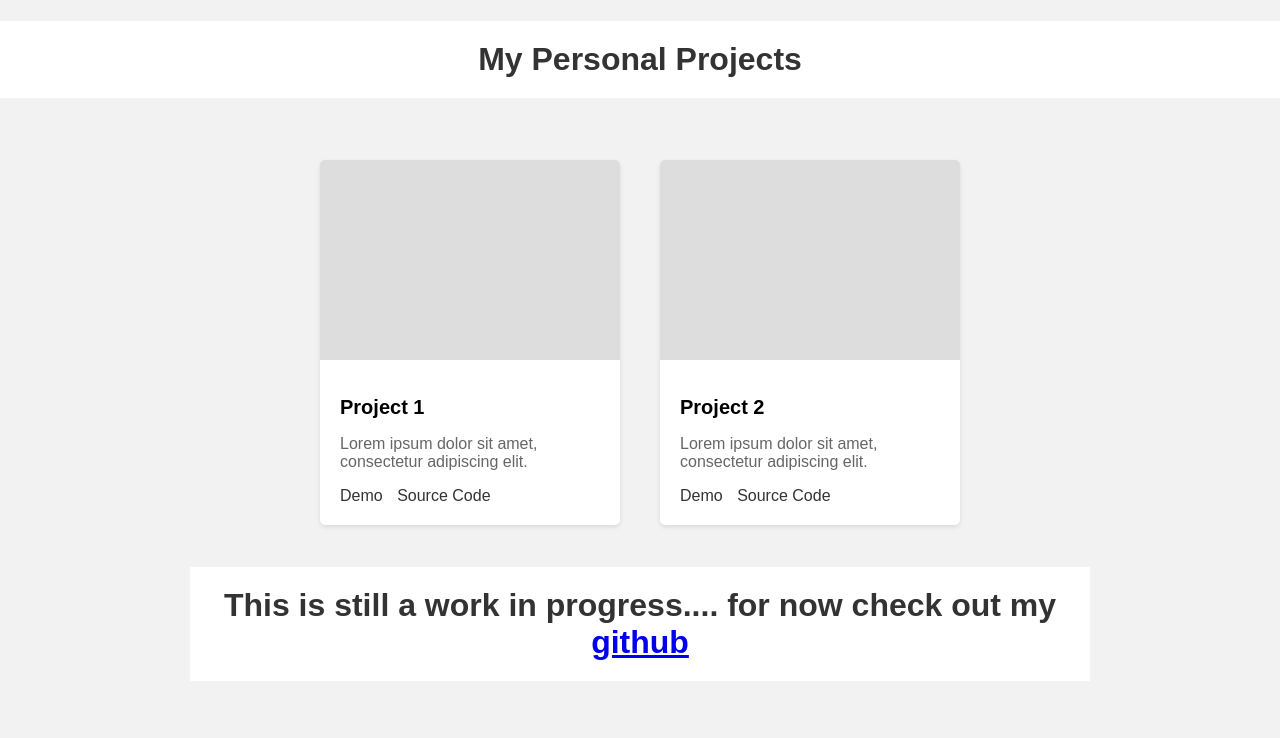
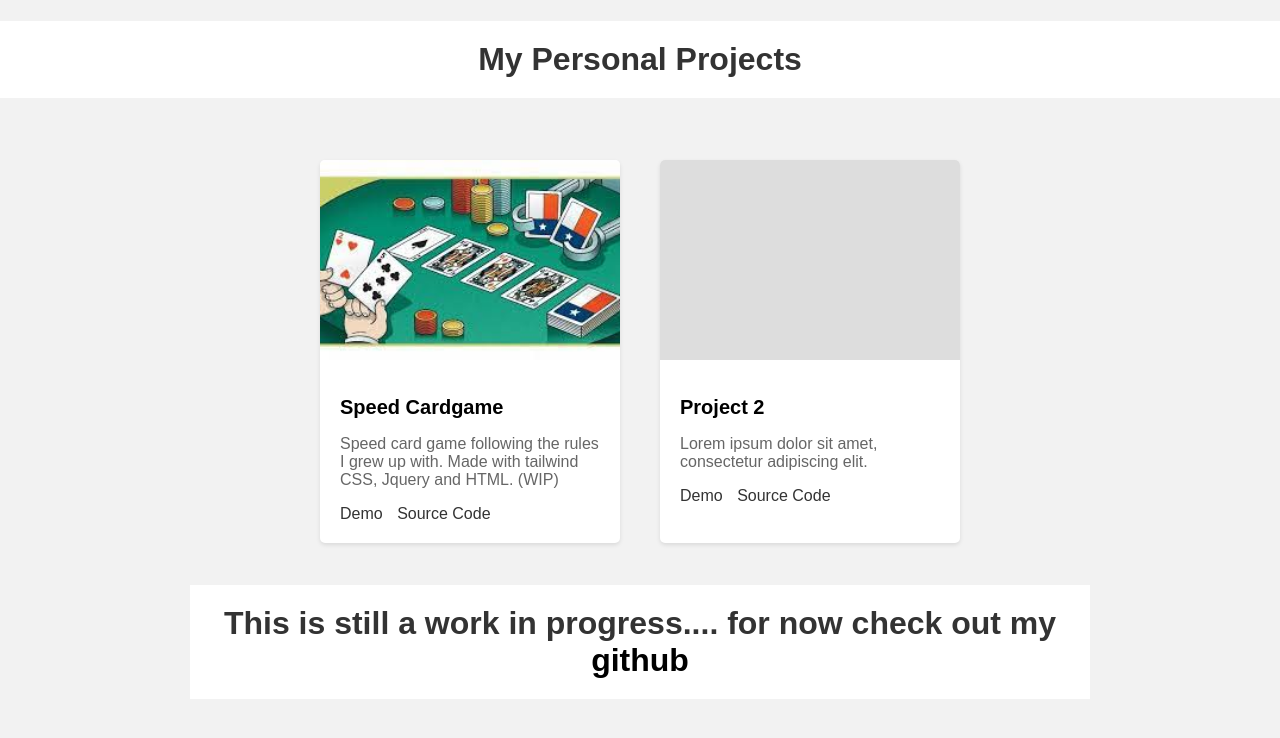
Before and after one commit to joshshipton/personal_website, a plain HTML site: page projects.html in a window 1280 px wide. Drawn offline with Linux system fonts and the light colour scheme.

Commit message:
bidda dis bidda dat

```diff
--- /dev/null
+++ b/css/projects.css
@@ -0,0 +1,103 @@
+body {
+    background-color: #f2f2f2;
+    font-family: Arial, sans-serif;
+    margin: 0;
+    padding: 0;
+}
+
+h1 {
+    color: #333;
+    text-align: center;
+    padding: 20px;
+    background-color: #fff;
+}
+
+.projects-container {
+    max-width: 900px;
+    margin: 0 auto;
+    padding: 20px;
+    display: flex;
+    flex-wrap: wrap;
+    justify-content: center;
+}
+
+.project {
+    width: 300px;
+    margin: 20px;
+    background-color: #fff;
+    border-radius: 5px;
+    box-shadow: 0 2px 4px rgba(0, 0, 0, 0.1);
+    transition: transform 0.3s;
+}
+
+.project:hover {
+    transform: translateY(-5px);
+}
+
+.project-image {
+    width: 100%;
+    height: 200px;
+    background-color: #ddd;
+    background-position: center;
+    background-size: cover;
+    border-top-left-radius: 5px;
+    border-top-right-radius: 5px;
+}
+
+.project-details {
+    padding: 20px;
+}
+
+.project-title {
+    font-size: 20px;
+    font-weight: bold;
+    margin-bottom: 10px;
+}
+
+.project-description {
+    color: #666;
+}
+
+.project-links {
+    margin-top: 10px;
+}
+
+.project-links a {
+    display: inline-block;
+    margin-right: 10px;
+    color: #333;
+    text-decoration: none;
+    transition: color 0.3s;
+}
+
+.project-links a:hover {
+    color: #000;
+}
+
+a {
+    color: black;
+    text-decoration: none;
+    position: relative;
+    display: inline-block;
+    transition: all 0.3s ease;
+  }
+
+  a::after {
+    content: "";
+    position: absolute;
+    width: 100%;
+    height: 2px;
+    bottom: -3px;
+    left: 0;
+    background-color: #337ab7;
+    transform: scaleX(0);
+    transition: transform 0.3s ease;
+  }
+
+  a:hover {
+    color: #ff5e3a;
+  }
+
+  a:hover::after {
+    transform: scaleX(1);
+  }
--- a/projects.html
+++ b/projects.html
@@ -2,95 +2,20 @@
 <html>
 <head>
     <title>My Personal Projects</title>
-    <style>
-        body {
-            background-color: #f2f2f2;
-            font-family: Arial, sans-serif;
-            margin: 0;
-            padding: 0;
-        }
+    <link rel="stylesheet" href="css/projects.css">
 
-        h1 {
-            color: #333;
-            text-align: center;
-            padding: 20px;
-            background-color: #fff;
-        }
-
-        .projects-container {
-            max-width: 900px;
-            margin: 0 auto;
-            padding: 20px;
-            display: flex;
-            flex-wrap: wrap;
-            justify-content: center;
-        }
-
-        .project {
-            width: 300px;
-            margin: 20px;
-            background-color: #fff;
-            border-radius: 5px;
-            box-shadow: 0 2px 4px rgba(0, 0, 0, 0.1);
-            transition: transform 0.3s;
-        }
-
-        .project:hover {
-            transform: translateY(-5px);
-        }
-
-        .project-image {
-            width: 100%;
-            height: 200px;
-            background-color: #ddd;
-            background-position: center;
-            background-size: cover;
-            border-top-left-radius: 5px;
-            border-top-right-radius: 5px;
-        }
-
-        .project-details {
-            padding: 20px;
-        }
-
-        .project-title {
-            font-size: 20px;
-            font-weight: bold;
-            margin-bottom: 10px;
-        }
-
-        .project-description {
-            color: #666;
-        }
-
-        .project-links {
-            margin-top: 10px;
-        }
-
-        .project-links a {
-            display: inline-block;
-            margin-right: 10px;
-            color: #333;
-            text-decoration: none;
-            transition: color 0.3s;
-        }
-
-        .project-links a:hover {
-            color: #000;
-        }
-    </style>
 </head>
 <body>
     <h1>My Personal Projects</h1>
     <div class="projects-container">
         <div class="project">
-            <div class="project-image" style="background-image: url('project1.jpg');"></div>
+            <div class="project-image" style="background-image: url('imgs/speed.jpg');"></div>
             <div class="project-details">
-                <h2 class="project-title">Project 1</h2>
-                <p class="project-description">Lorem ipsum dolor sit amet, consectetur adipiscing elit.</p>
+                <h2 class="project-title">Speed Cardgame</h2>
+                <p class="project-description">Speed card game following the rules I grew up with. Made with tailwind CSS, Jquery and HTML. (WIP)</p>
                 <div class="project-links">
-                    <a href="#">Demo</a>
-                    <a href="#">Source Code</a>
+                    <a href="https://speed-cardgame.vercel.app/">Demo</a>
+                    <a href="https://github.com/joshshipton/speed_cardgame">Source Code</a>
                 </div>
             </div>
         </div>
```
Also changed, not shown: blog.html (+2 -0 lines), imgs/speed.jpg (added).
